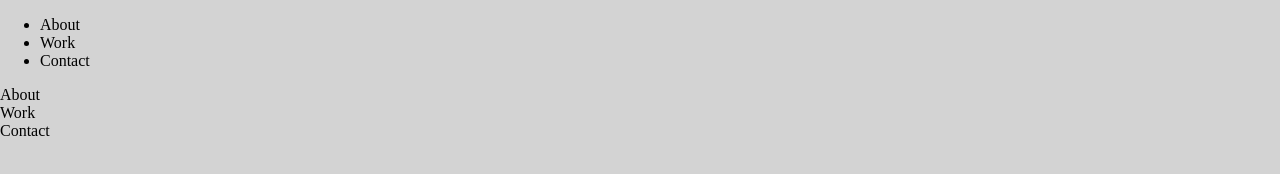
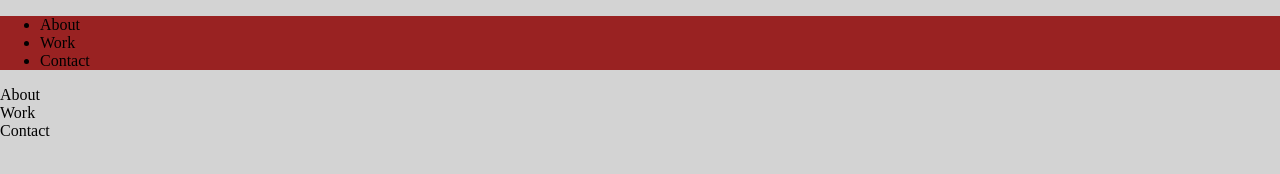
Before and after one commit to camillemurdock/1600-portfolio-fall, a plain HTML site: page index.html in a window 1280 px wide. Drawn offline with Linux system fonts and the light colour scheme.

Commit message:
commit on 'master'

```diff
--- a/index.css
+++ b/index.css
@@ -4,5 +4,5 @@ body {
 }
 
 nav {
-background-color: rgb(131, 0, 0)000;
+background-color: rgb(153, 34, 34);
 }
```
